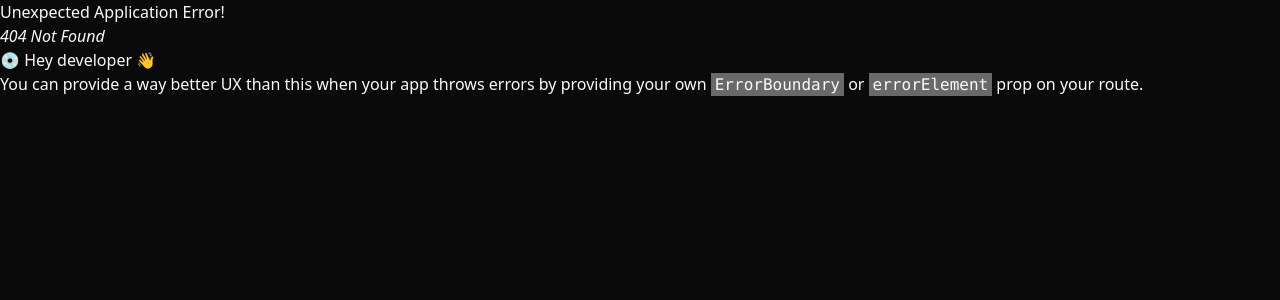
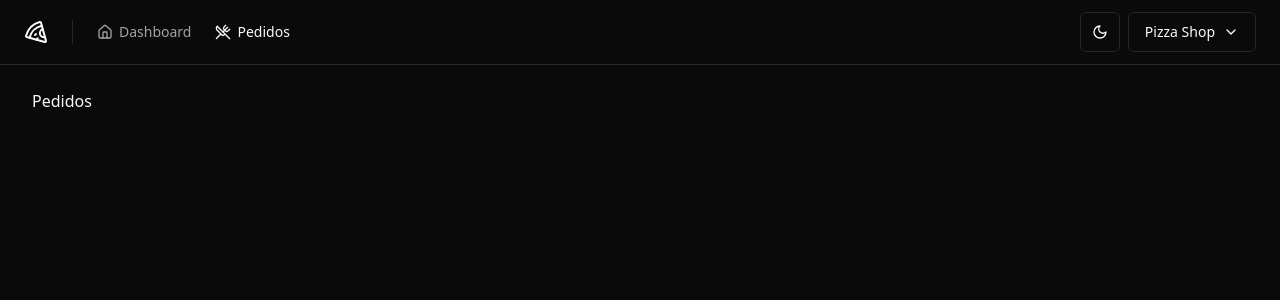
Before and after one commit to tutods/pizza-shop, a React (Vite) app: page /orders in a window 1280 px wide. Before the commit this address had no page. Shown: the top 300 px of the page. Built offline with nearby package versions, Linux system fonts and the light colour scheme.

Commit message:
feat: create orders route

```diff
--- /dev/null
+++ b/src/pages/app/orders.tsx
@@ -0,0 +1,12 @@
+import { Helmet } from 'react-helmet-async';
+
+function Orders() {
+  return (
+    <>
+      <Helmet title="Pedidos" />
+      <h1>Pedidos</h1>
+    </>
+  );
+}
+
+export { Orders };
--- a/src/routes.tsx
+++ b/src/routes.tsx
@@ -2,6 +2,7 @@ import { createBrowserRouter } from 'react-router';
 import { AppLayout } from '~/pages/_layouts/app';
 import { AuthLayout } from '~/pages/_layouts/auth';
 import { Dashboard } from '~/pages/app/dashboard';
+import { Orders } from '~/pages/app/orders';
 import { SignIn } from '~/pages/auth/sign-in';
 import { SignUp } from '~/pages/auth/sign-up';
 
@@ -13,6 +14,10 @@ const router = createBrowserRouter([
       {
         index: true,
         element: <Dashboard />,
+      },
+      {
+        path: '/orders',
+        element: <Orders />,
       },
     ],
   },
```
